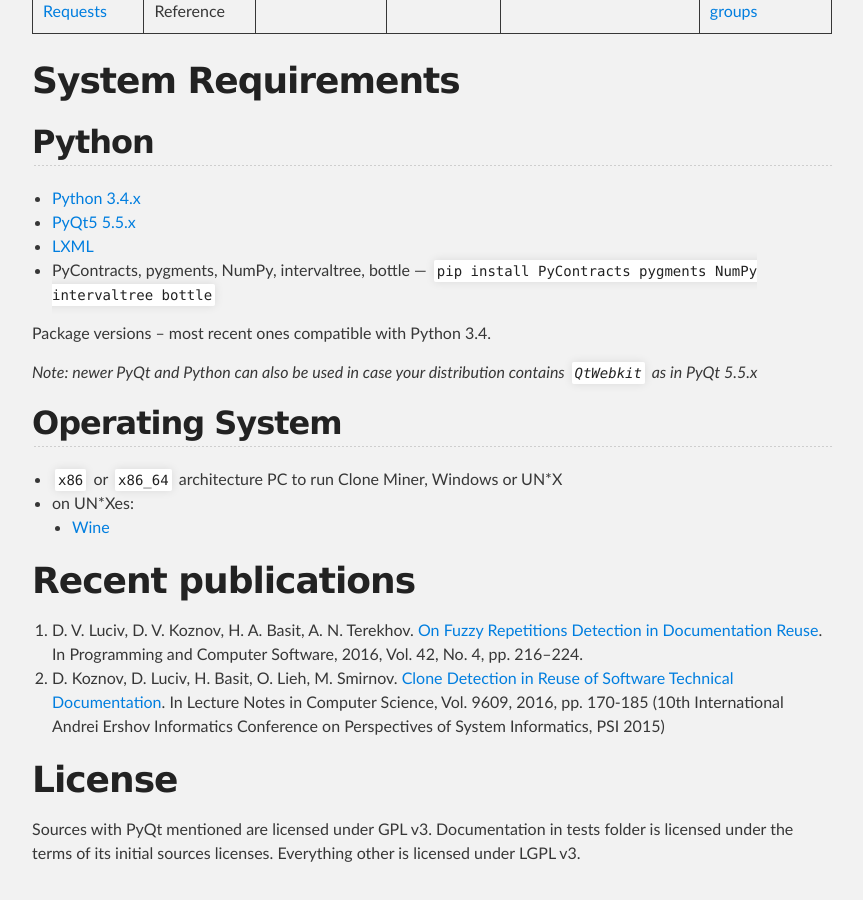
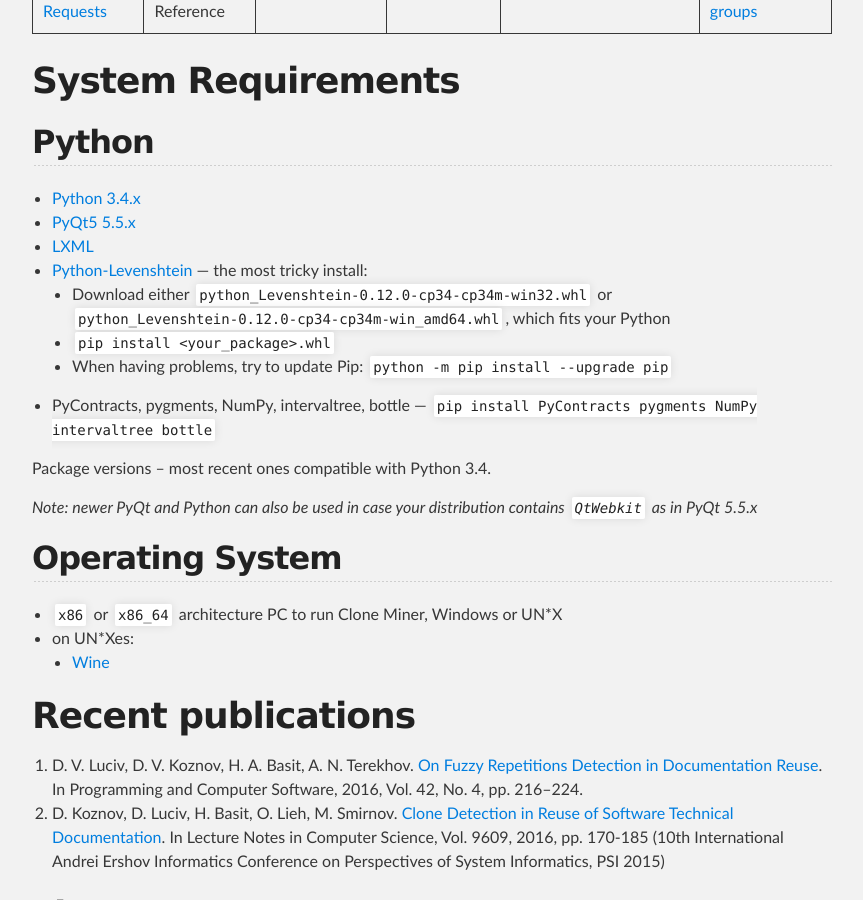
Before and after one commit to spbu-se/duplicate-finder, a Jekyll site: the page built from docs/index.md, in a window 1280 px wide and 900 px high, scrolled down 1567 px. Shown: the whole window, without its empty margins (208-1071 px from the left). Built offline with Jekyll 4.4.1, drawn with Linux system fonts in a browser that asks for light colours.

Commit message:
Update index.md

```diff
--- a/docs/index.md
+++ b/docs/index.md
@@ -80,6 +80,11 @@
 * [Python 3.4.x](https://www.python.org/downloads/release/python-344/)
 * [PyQt5 5.5.x](https://sourceforge.net/projects/pyqt/files/PyQt5/PyQt-5.5.1/)
 * [LXML](https://pypi.python.org/pypi/lxml/3.6.0)
+* [Python-Levenshtein](http://www.lfd.uci.edu/~gohlke/pythonlibs/#python-levenshtein) — the most tricky install:
+  * Download either `python_Levenshtein‑0.12.0‑cp34‑cp34m‑win32.whl` or `python_Levenshtein‑0.12.0‑cp34‑cp34m‑win_amd64.whl`,
+    which fits your Python
+  * `pip install <your_package>.whl`
+  * When having problems, try to update Pip: `python -m pip install --upgrade pip`
 * PyContracts, pygments, NumPy, intervaltree, bottle — `pip install PyContracts pygments NumPy intervaltree bottle`
 
 Package versions -- most recent ones compatible with Python 3.4.
```
